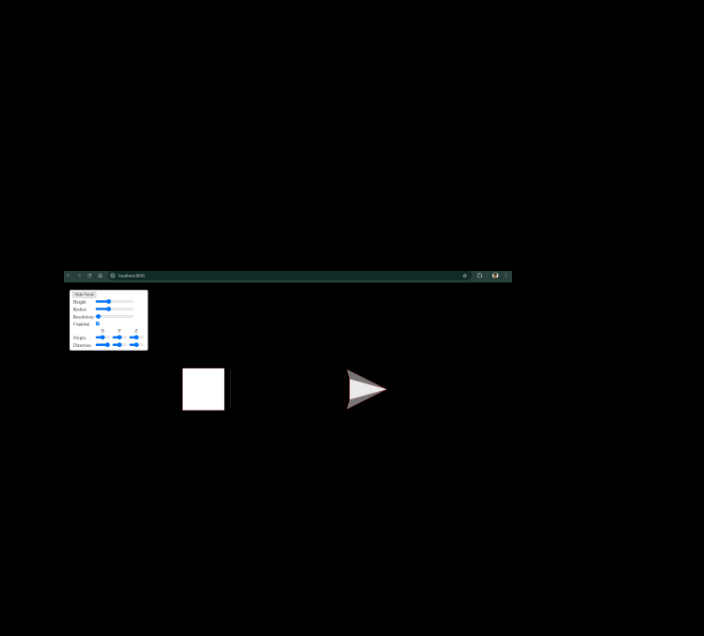
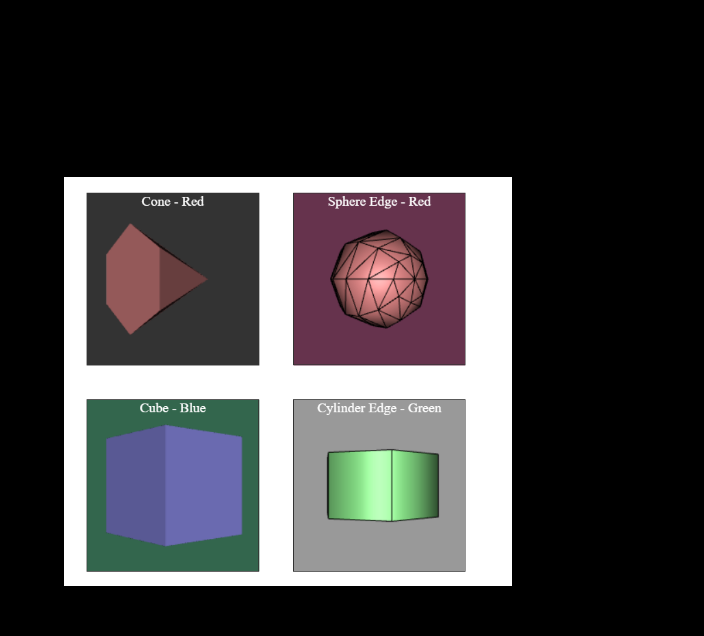
Before and after one commit to saitovini/primeiroprojeto-html, a plain HTML site: page index.html in a window 1280 px wide. Shown: the part 103-739 px from the top of the page, 576-1280 px from the left. Drawn offline with nearby package versions, Linux system fonts and the light colour scheme.

Commit message:
Update index.html

```diff
--- a/index.html
+++ b/index.html
@@ -30,7 +30,7 @@
                     </a>
                 </div>
             </section>
-            <img class="apresentacao__imagem" src="./assets/Captura de tela 2024-09-19 102739.png" alt="imagem do html">
+            <img class="apresentacao__imagem" src="./assets/Captura de tela 2024-10-29 192848.png" alt="imagem do html">
 
 
         </main>
```
